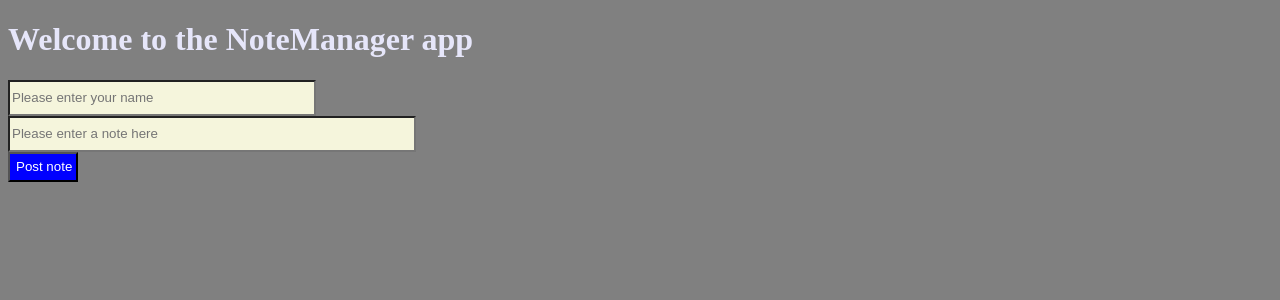
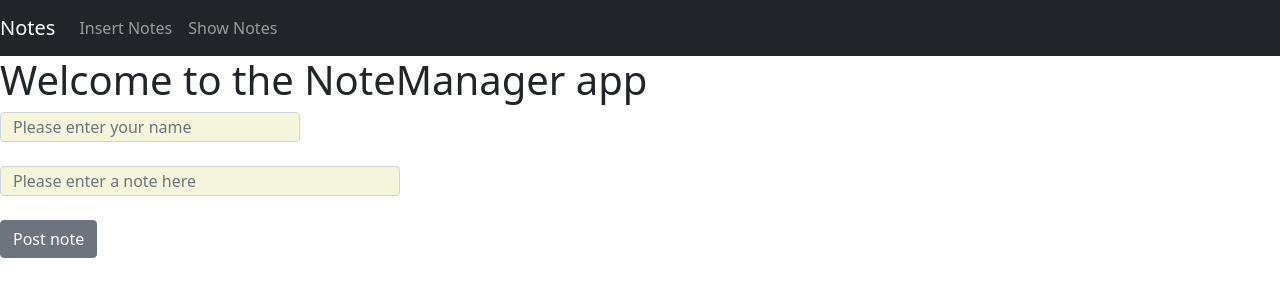
Before and after one commit to zahra398/NoteManager, a Flask app: page /insert_notes in a window 1280 px wide. Shown: the top 300 px of the page. Run offline with Flask 2, Linux system fonts and the light colour scheme; some libraries are stand-ins or nearby versions.

Commit message:
we designed the page using bootstrap

```diff
--- a/app.py
+++ b/app.py
@@ -18,13 +18,16 @@ else:
     app.config["MONGO_URI"]=os.environ.get("MONGO_URI")
 mongo=PyMongo(app)
 
+@app.route("/")
+def index():
+    return render_template("index.html")
 
 
 
 @app.route("/insert_notes",methods=["GET","POST"])
 def insertnotes():
     if request.method=="GET":
-        return render_template("index.html")
+        return render_template("insertnotes.html")
     else:
         name=request.form["namebox"]
         note=request.form["notebox"]
--- a/templates/index.html
+++ b/templates/index.html
@@ -7,17 +7,32 @@
         <title></title>
         <meta name="description" content="">
         <meta name="viewport" content="width=device-width, initial-scale=1">
-        <link rel="stylesheet" href="../static/style.css">
+        <link rel="stylesheet" href="">
+        <link href="https://cdn.jsdelivr.net/npm/bootstrap@5.0.0-beta1/dist/css/bootstrap.min.css" rel="stylesheet" integrity="sha384-giJF6kkoqNQ00vy+HMDP7azOuL0xtbfIcaT9wjKHr8RbDVddVHyTfAAsrekwKmP1" crossorigin="anonymous">
     </head>
     <body>
-      <h1>Welcome to the NoteManager app</h1>
-      <form method="POST">
-        <input type="text" placeholder="Please enter your name" name="namebox" id="namebox"><br>
-        <input type="text" placeholder="Please enter a note here" name="notebox" id="notebox"><br>
-        <input type="submit" value="Post note" id="savebutton">
-      </form>
+        <nav class="navbar navbar-expand-lg navbar-dark bg-dark">
+            <a class="navbar-brand" href="#">Notes</a>
+            <button class="navbar-toggler" type="button" data-toggle="collapse" data-target="#navbarSupportedContent" aria-controls="navbarSupportedContent" aria-expanded="false" aria-label="Toggle navigation">
+              <span class="navbar-toggler-icon"></span>
+            </button>
+
+            <div class="collapse navbar-collapse" id="navbarSupportedContent">
+              <ul class="navbar-nav mr-auto">
+                <li class="nav-item active">
+                  <a class="nav-link" href="/insert_notes">Insert Notes</a>
+                </li>
+                <li class="nav-item active">
+                    <a class="nav-link" href="/show_notes">Show Notes</a>
+                </li>
+              </ul>
 
 
+            </div>
+          </nav>
 
+        <script src="https://cdn.jsdelivr.net/npm/bootstrap@5.0.0-beta1/dist/js/bootstrap.bundle.min.js" integrity="sha384-ygbV9kiqUc6oa4msXn9868pTtWMgiQaeYH7/t7LECLbyPA2x65Kgf80OJFdroafW" crossorigin="anonymous"></script>
+        <script src="https://cdn.jsdelivr.net/npm/@popperjs/core@2.5.4/dist/umd/popper.min.js" integrity="sha384-q2kxQ16AaE6UbzuKqyBE9/u/KzioAlnx2maXQHiDX9d4/zp8Ok3f+M7DPm+Ib6IU" crossorigin="anonymous"></script>
+        <script src="https://cdn.jsdelivr.net/npm/bootstrap@5.0.0-beta1/dist/js/bootstrap.min.js" integrity="sha384-pQQkAEnwaBkjpqZ8RU1fF1AKtTcHJwFl3pblpTlHXybJjHpMYo79HY3hIi4NKxyj" crossorigin="anonymous"></script>
     </body>
 </html>
--- /dev/null
+++ b/templates/insertnotes.html
@@ -0,0 +1,56 @@
+
+<!DOCTYPE html>
+
+<html>
+
+<head>
+  <meta charset="utf-8">
+  <meta http-equiv="X-UA-Compatible" content="IE=edge">
+  <title></title>
+  <meta name="description" content="">
+  <meta name="viewport" content="width=device-width, initial-scale=1">
+  <link rel="stylesheet" href="../static/style.css">
+  <link href="https://cdn.jsdelivr.net/npm/bootstrap@5.0.0-beta1/dist/css/bootstrap.min.css" rel="stylesheet"
+    integrity="sha384-giJF6kkoqNQ00vy+HMDP7azOuL0xtbfIcaT9wjKHr8RbDVddVHyTfAAsrekwKmP1" crossorigin="anonymous">
+</head>
+
+<body>
+  <nav class="navbar navbar-expand-lg navbar-dark bg-dark">
+    <a class="navbar-brand" href="#">Notes</a>
+    <button class="navbar-toggler" type="button" data-toggle="collapse" data-target="#navbarSupportedContent"
+      aria-controls="navbarSupportedContent" aria-expanded="false" aria-label="Toggle navigation">
+      <span class="navbar-toggler-icon"></span>
+    </button>
+
+    <div class="collapse navbar-collapse" id="navbarSupportedContent">
+      <ul class="navbar-nav mr-auto">
+        <li class="nav-item active">
+          <a class="nav-link" href="/insert_notes">Insert Notes</a>
+        </li>
+        <li class="nav-item active">
+          <a class="nav-link" href="/show_notes">Show Notes</a>
+        </li>
+      </ul>
+
+
+    </div>
+  </nav>
+  <h1>Welcome to the NoteManager app</h1>
+  <form method="POST">
+    <input class="form-control" type="text" placeholder="Please enter your name" name="namebox" id="namebox"><br>
+    <input class="form-control" type="text" placeholder="Please enter a note here" name="notebox" id="notebox"><br>
+    <input class="btn btn-secondary" type="submit" value="Post note">
+  </form>
+
+  <script src="https://cdn.jsdelivr.net/npm/bootstrap@5.0.0-beta1/dist/js/bootstrap.bundle.min.js"
+    integrity="sha384-ygbV9kiqUc6oa4msXn9868pTtWMgiQaeYH7/t7LECLbyPA2x65Kgf80OJFdroafW"
+    crossorigin="anonymous"></script>
+  <script src="https://cdn.jsdelivr.net/npm/@popperjs/core@2.5.4/dist/umd/popper.min.js"
+    integrity="sha384-q2kxQ16AaE6UbzuKqyBE9/u/KzioAlnx2maXQHiDX9d4/zp8Ok3f+M7DPm+Ib6IU"
+    crossorigin="anonymous"></script>
+  <script src="https://cdn.jsdelivr.net/npm/bootstrap@5.0.0-beta1/dist/js/bootstrap.min.js"
+    integrity="sha384-pQQkAEnwaBkjpqZ8RU1fF1AKtTcHJwFl3pblpTlHXybJjHpMYo79HY3hIi4NKxyj"
+    crossorigin="anonymous"></script>
+</body>
+
+</html>
```
Also changed, not shown: templates/show_notes.html (+38 -5 lines).
